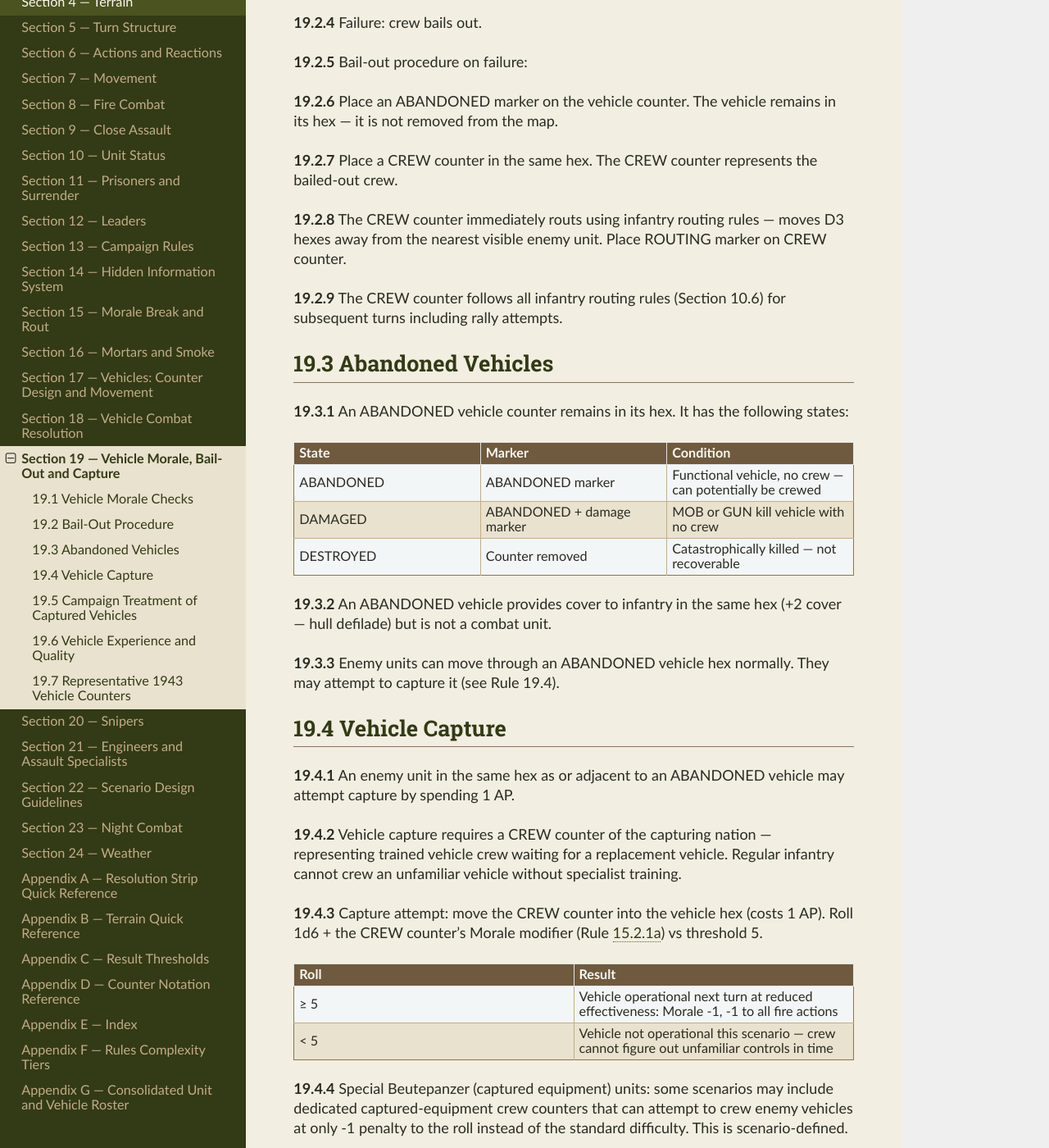
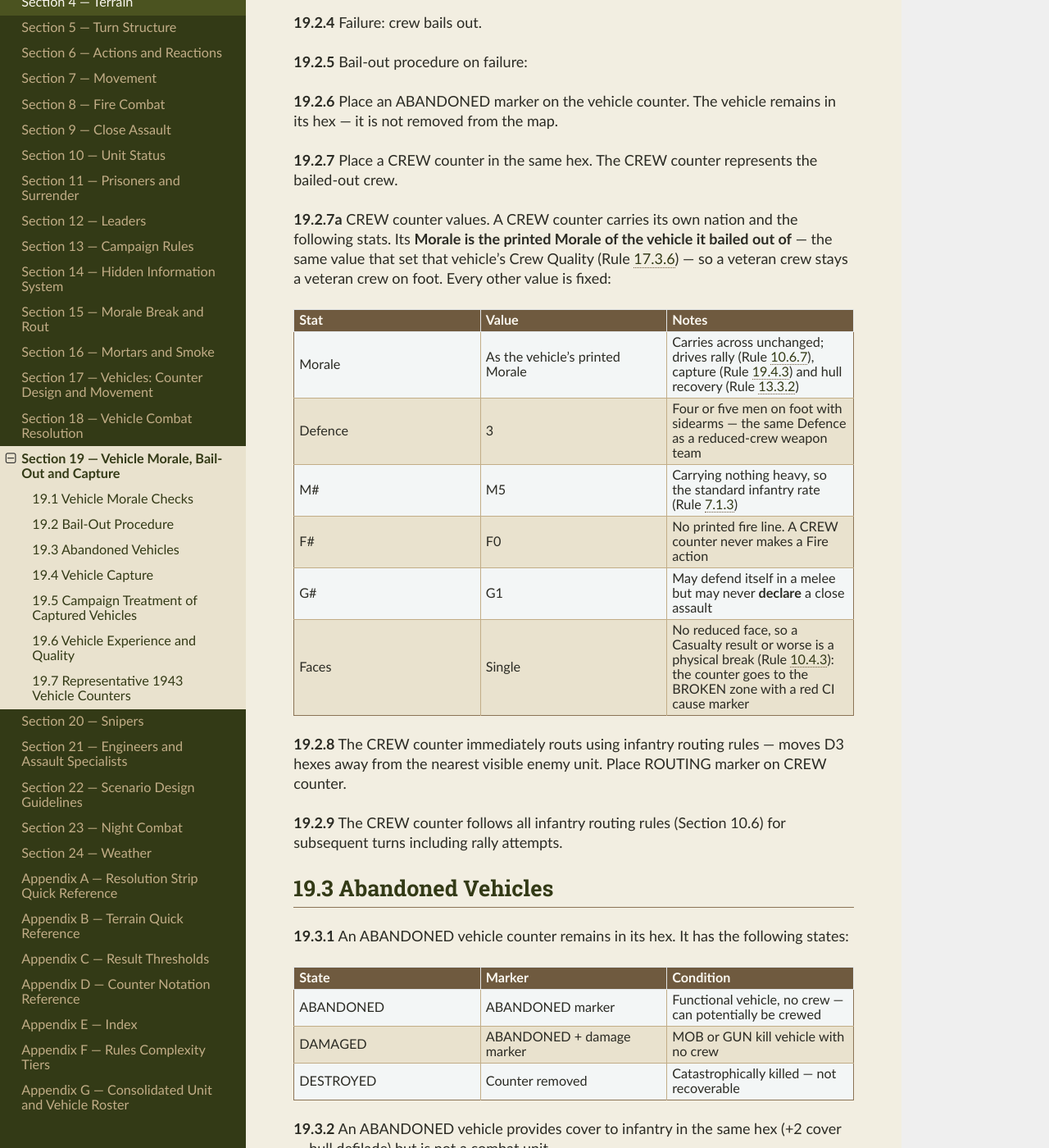
Before and after one commit to spugnoid/wdr-wargame, a Sphinx documentation site: the page built from docs/source/section_19__vehicle_morale_bailout_and_capture.rst, in a window 1280 px wide and 1400 px high, scrolled down 1401 px. Shown: the whole window at 82% size. Built offline with Sphinx 7.4.7 and the Read the Docs theme 3.1.0, drawn with Linux system fonts in a browser that asks for light colours.

Commit message:
Give the CREW counter stats (19.2.7a)
Rules 19.2.7 through 19.5.3 and the whole of 19.4 depend on a counter
that had no Morale, Defence, M#, F# or G# anywhere in the book. A bailed
crew had to rout (19.2.8), rally (19.2.9 via 10.6.7), be shot at, roll
1d6 + "the CREW counter's Morale modifier" to capture a vehicle (19.4.3),
and supply "the crew's own Morale modifier" for hull recovery (13.3.2) --
all with no numbers to do it from.

Morale is taken from the vehicle the crew bailed out of: the same printed
value that set that vehicle's Crew Quality under 17.3.6, so a veteran
crew stays veteran on foot and no new stat has to be looked up or
specified per scenario. Being shot out of a tank changes the crew's
state, not its quality, and 19.2.8 already represents that by routing
them the moment they appear.

Everything else is fixed, since a bailed crew is the same thing in every
army: Defence 3 (the reduced-crew weapon-team band), M5 (carrying nothing
heavy, per 7.1.3), F0 with no printed fire line so it never makes a Fire
action, and G1 -- able to defend itself in a melee but never to declare a
close assault. Single-faced, so a Casualty result is stated explicitly as
a physical break under 10.4.3 rather than leaving the same "which CI path
is this" gap found elsewhere in the book.

Glossary and index updated.

Not addressed, and worth a look: 19.4.2 requires a CREW counter of the
capturing nation to take an abandoned vehicle, so capturing one is only
possible for a side that has already had a vehicle of its own knocked
out. That may be intended, but it makes vehicle capture close to
unreachable in a one-off scenario.

sphinx -W clean.

Co-Authored-By: Claude Opus 5 <noreply@anthropic.com>
Claude-Session: https://claude.ai/code/session_015yXELFrfaqQ4wwWFdrsDSf

```diff
--- a/docs/source/section_19__vehicle_morale_bailout_and_capture.rst
+++ b/docs/source/section_19__vehicle_morale_bailout_and_capture.rst
@@ -137,6 +137,40 @@ Vehicle crews were not immune to morale failure. Isolated inside steel boxes, de
    **Why:** Gives the bailed-out crew their own separate physical presence distinct from the vehicle they abandoned, since the crew and the vehicle are now two independent things on the map — the personnel didn't vanish, they're just no longer inside the tank.
 
    **Example:** When a tank's crew bails out, a CREW counter appears in that same hex representing the men themselves — a distinct piece from the now-abandoned vehicle counter sitting in the same hex.
+
+**19.2.7a**  CREW counter values. A CREW counter carries its own nation and the following stats. Its **Morale is the printed Morale of the vehicle it bailed out of** — the same value that set that vehicle's Crew Quality (Rule 17.3.6) — so a veteran crew stays a veteran crew on foot. Every other value is fixed:
+
+.. list-table::
+   :header-rows: 1
+   :widths: auto
+
+   * - **Stat**
+     - **Value**
+     - **Notes**
+   * - Morale
+     - As the vehicle's printed Morale
+     - Carries across unchanged; drives rally (Rule 10.6.7), capture (Rule 19.4.3) and hull recovery (Rule 13.3.2)
+   * - Defence
+     - 3
+     - Four or five men on foot with sidearms — the same Defence as a reduced-crew weapon team
+   * - M#
+     - M5
+     - Carrying nothing heavy, so the standard infantry rate (Rule 7.1.3)
+   * - F#
+     - F0
+     - No printed fire line. A CREW counter never makes a Fire action
+   * - G#
+     - G1
+     - May defend itself in a melee but may never **declare** a close assault
+   * - Faces
+     - Single
+     - No reduced face, so a Casualty result or worse is a physical break (Rule 10.4.3): the counter goes to the BROKEN zone with a red CI cause marker
+
+.. container:: rule-guide
+
+   **Why:** Derives the one value that should vary — Morale — from a number already printed on the vehicle, rather than adding a stat a player would have to look up or a scenario would have to specify. A crew's quality is not changed by being shot out of their tank; their *state* is, and Rule 19.2.8 already represents that by routing them the instant they appear. Everything else is fixed because a bailed-out crew is the same thing in every army: a handful of men with pistols, no longer a fighting unit in any meaningful sense, whose remaining purpose is to get away and perhaps crew something else later (Rule 19.4.2).
+
+   **Example:** A Tiger I with printed Morale 6 is abandoned. Its CREW counter is Morale 6, Defence 3, M5 F0 G1 — it cannot shoot, routs immediately at D3 hexes, and will rally on a 5 or better in a Recovery Phase (threshold 6, Rule 10.6.7, plus its +1 Morale modifier).
 
 **19.2.8**  The CREW counter immediately routs using infantry routing rules — moves D3 hexes away from the nearest visible enemy unit. Place ROUTING marker on CREW counter.
 
--- a/docs/source/section_1__introduction_and_components.rst
+++ b/docs/source/section_1__introduction_and_components.rst
@@ -273,7 +273,7 @@ The following terms are used throughout this document. Each term is defined here
 
 **Overrun —**  Vehicle moving into an enemy infantry hex. Triggers defensive AT fire and morale check before close combat.
 
-**CREW counter —**  A small counter representing vehicle crew without a vehicle. Can crew friendly or captured vehicles. Moves using infantry routing rules when bailed out.
+**CREW counter —**  A small counter representing vehicle crew without a vehicle. Can crew friendly or captured vehicles. Moves using infantry routing rules when bailed out. Takes its Morale from the vehicle it left; all its other values are fixed (Rule 19.2.7a).
 
 **Deliberate targeting —**  A sniper declaring a specific unit as the target of fire rather than a hex. Full result thresholds apply — long range cap exempt.
 
```
Also changed, not shown: docs/source/appendix_e__index.rst (+8 -0 lines).
